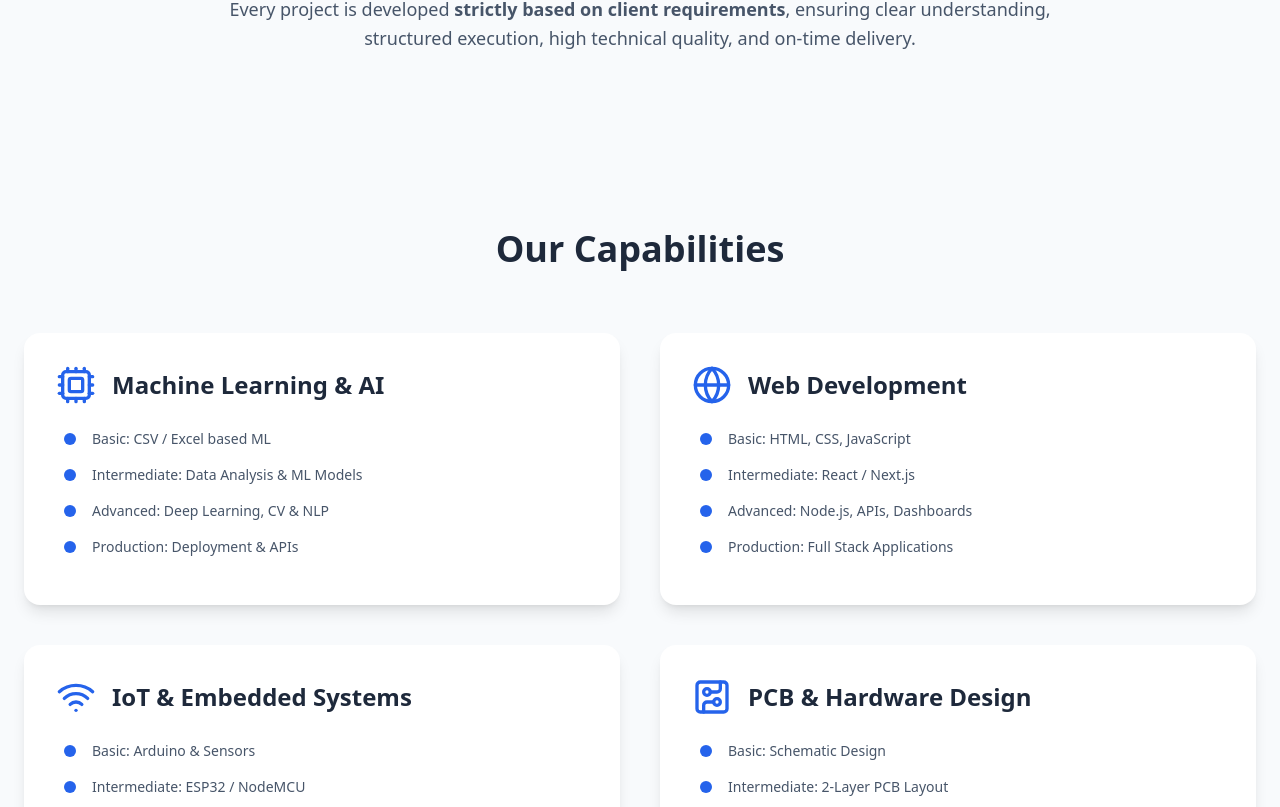
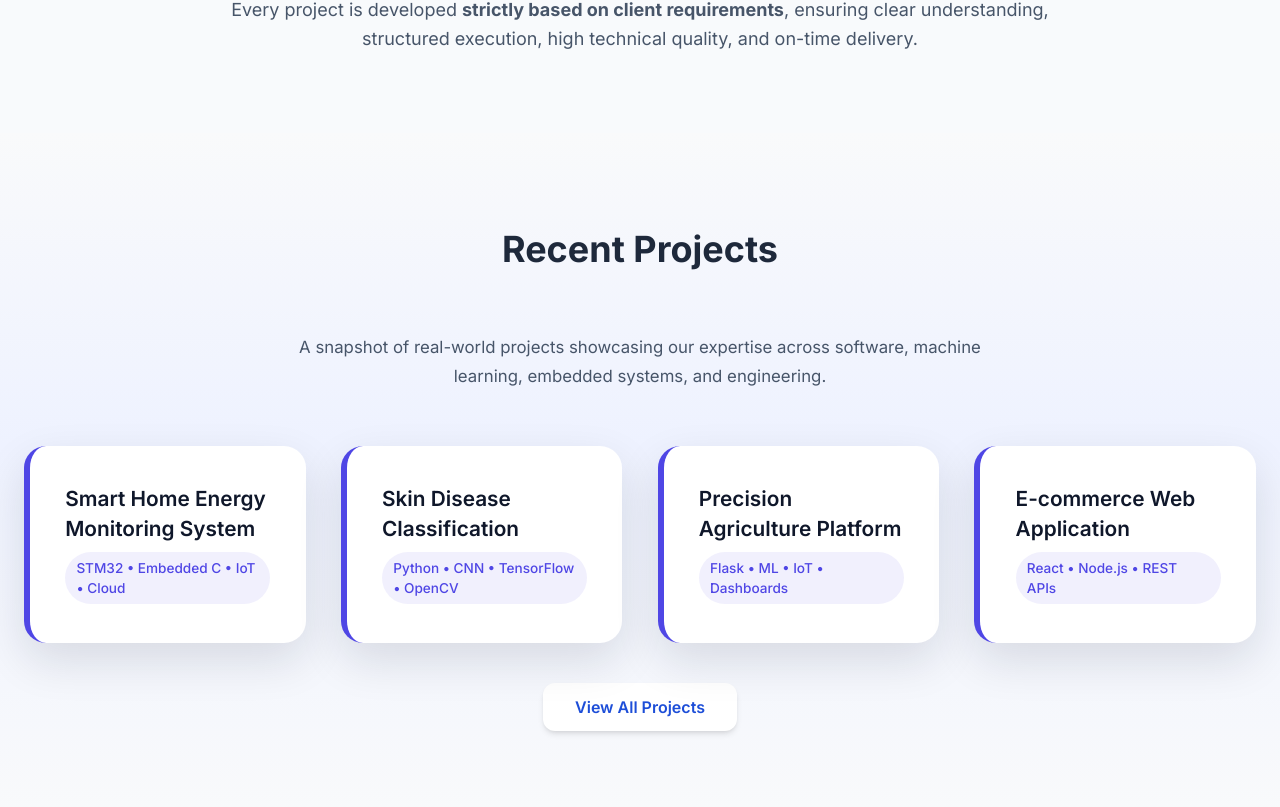
Before and after one commit to SreenuPalem/PVSR-Solutions, a Next.js app: page / in a window 1280 px wide. Shown: the part 953-1760 px from the top of the page. Built offline with nearby package versions, Linux system fonts and the light colour scheme.

Commit message:
Projects Added

```diff
--- a/app/globals.css
+++ b/app/globals.css
@@ -127,3 +127,104 @@ body {
 .submit-footer {
   @apply text-xs text-center text-slate-400 pt-4;
 }
+
+/* ======================================================
+   RECENT PROJECTS – MODERN & PREMIUM
+   ====================================================== */
+/* ===============================
+   RECENT PROJECTS – MODERN SHOWCASE
+   =============================== */
+
+.recent-projects-section {
+  padding: 6rem 0;
+  background: linear-gradient(
+    180deg,
+    #f9fafb 0%,
+    #eef2ff 45%,
+    #f9fafb 100%
+  );
+}
+
+/* subtitle */
+.recent-projects-subtitle {
+  text-align: center;
+  max-width: 720px;
+  margin: 0 auto 3.5rem;
+  font-size: 1.05rem;
+  color: #475569;
+  line-height: 1.7;
+}
+
+/* grid */
+.recent-projects-grid {
+  display: grid;
+  grid-template-columns: repeat(auto-fit, minmax(260px, 1fr));
+  gap: 2.2rem;
+}
+
+/* card */
+.recent-project-card {
+  background: #ffffff;
+  border-radius: 22px;
+  padding: 2.4rem 2.2rem;
+  border-left: 6px solid #4f46e5;
+  box-shadow: 0 18px 45px rgba(15, 23, 42, 0.12);
+  transition: transform 0.35s ease, box-shadow 0.35s ease;
+  position: relative;
+  overflow: hidden;
+}
+
+/* soft gradient overlay on hover */
+.recent-project-card::before {
+  content: "";
+  position: absolute;
+  inset: 0;
+  background: linear-gradient(
+    135deg,
+    rgba(99, 102, 241, 0.12),
+    transparent 65%
+  );
+  opacity: 0;
+  transition: opacity 0.3s ease;
+}
+
+.recent-project-card:hover::before {
+  opacity: 1;
+}
+
+.recent-project-card:hover {
+  transform: translateY(-10px);
+  box-shadow: 0 35px 80px rgba(15, 23, 42, 0.2);
+}
+
+/* title */
+.recent-project-card h3 {
+  font-family: var(--font-poppins);
+  font-size: 1.3rem;
+  font-weight: 600;
+  color: #0f172a;
+  margin-bottom: 0.6rem;
+  line-height: 1.4;
+}
+
+/* tech stack badge */
+.recent-project-card span {
+  display: inline-block;
+  font-size: 0.85rem;
+  font-weight: 500;
+  color: #4f46e5;
+  background: rgba(79, 70, 229, 0.08);
+  padding: 0.35rem 0.7rem;
+  border-radius: 999px;
+}
+
+/* mobile */
+@media (max-width: 640px) {
+  .recent-project-card {
+    padding: 2rem;
+  }
+
+  .recent-project-card h3 {
+    font-size: 1.15rem;
+  }
+}
--- a/app/layout.tsx
+++ b/app/layout.tsx
@@ -1,8 +1,14 @@
 import "./globals.css";
+import { Inter } from "next/font/google";
+
+const inter = Inter({
+  subsets: ["latin"],
+  weight: ["300", "400", "500", "600", "700"],
+});
 
 export const metadata = {
-  title: "Project Portal",
-  description: "Engineering & Software Project Solutions",
+  title: "PVSR Solutions",
+  description: "End-to-End Engineering & Software Project Solutions",
 };
 
 export default function RootLayout({
@@ -12,7 +18,9 @@ export default function RootLayout({
 }) {
   return (
     <html lang="en">
-      <body>{children}</body>
+      <body className={inter.className}>
+        {children}
+      </body>
     </html>
   );
 }
--- a/app/page.tsx
+++ b/app/page.tsx
@@ -131,6 +131,48 @@ export default function Home() {
         </p>
       </section>
 
+      {/* ================= RECENT PROJECTS ================= */}
+      <section className="recent-projects-section">
+        <div className="container">
+          <h2 className="section-title">Recent Projects</h2>
+
+          <p className="recent-projects-subtitle">
+            A snapshot of real-world projects showcasing our expertise across
+            software, machine learning, embedded systems, and engineering.
+          </p>
+
+          <div className="recent-projects-grid">
+            <div className="recent-project-card">
+              <h3>Smart Home Energy Monitoring System</h3>
+              <span>STM32 • Embedded C • IoT • Cloud</span>
+            </div>
+
+            <div className="recent-project-card">
+              <h3>Skin Disease Classification</h3>
+              <span>Python • CNN • TensorFlow • OpenCV</span>
+            </div>
+
+            <div className="recent-project-card">
+              <h3>Precision Agriculture Platform</h3>
+              <span>Flask • ML • IoT • Dashboards</span>
+            </div>
+
+            <div className="recent-project-card">
+              <h3>E-commerce Web Application</h3>
+              <span>React • Node.js • REST APIs</span>
+            </div>
+          </div>
+
+          <div className="text-center mt-10">
+            <Link href="/projects">
+              <button className="btn-primary">
+                View All Projects
+              </button>
+            </Link>
+          </div>
+        </div>
+      </section>
+
       {/* ================= CAPABILITIES ================= */}
       <section className="container py-24">
         <h2 className="section-title">Our Capabilities</h2>
--- /dev/null
+++ b/app/projects/page.tsx
@@ -0,0 +1,90 @@
+"use client";
+
+import { motion } from "framer-motion";
+
+const projects = [
+  {
+    title: "Pizza Time – E-commerce Application",
+    stack: "React, Node.js, Express, MySQL",
+    description:
+      "Production-ready e-commerce platform with user authentication, order management, and REST APIs for cart, checkout, and order history.",
+  },
+  {
+    title: "Precision Agriculture Platform",
+    stack: "Python, Flask, ML, SQL, HTML, CSS, JavaScript",
+    description:
+      "Full-stack web platform providing crop and fertilizer recommendations using ML models with real-time IoT data ingestion and dashboards.",
+  },
+  {
+    title: "Sales Analytics Dashboard",
+    stack: "SQL, Power BI",
+    description:
+      "Interactive analytics dashboards to track sales trends and business KPIs using optimized SQL queries and data models.",
+  },
+  {
+    title: "TinyML-Based On-Device Medical Diagnostics",
+    stack: "Infineon XMC7200, Embedded C, TinyML, TensorFlow Lite Micro",
+    description:
+      "End-to-end TinyML firmware enabling real-time, offline medical diagnostics with optimized RAM/Flash usage and low-latency inference.",
+  },
+  {
+    title: "Embedded Learning Kit Firmware Platform",
+    stack: "STM32, Arduino Uno, ESP32, Embedded C, Sensors",
+    description:
+      "Modular firmware platform supporting multiple sensors and peripherals with reusable drivers, fault handling, and stable long-duration operation.",
+  },
+  {
+    title: "Smart Home Energy Monitoring System",
+    stack: "STM32, Embedded C, STM32CubeIDE, HAL Drivers",
+    description:
+      "Real-time energy monitoring system using current and voltage sensors with cloud-based IoT dashboard and low-power operation.",
+  },
+  {
+    title: "Skin Disease Classification System",
+    stack: "Python, TensorFlow, Keras, OpenCV, CNNs",
+    description:
+      "CNN-based machine learning model for skin disease classification achieving 92% accuracy with enhanced reliability using data augmentation.",
+  },
+];
+
+export default function ProjectsPage() {
+  return (
+    <main className="container py-24">
+      <motion.h1
+        initial={{ opacity: 0, y: 20 }}
+        animate={{ opacity: 1, y: 0 }}
+        className="section-title"
+      >
+        Our Recent Projects
+      </motion.h1>
+
+      <p className="text-center text-slate-600 max-w-3xl mx-auto mb-16">
+        A selection of projects showcasing our ability to deliver end-to-end
+        solutions across software, machine learning, embedded systems, and
+        engineering domains.
+      </p>
+
+      <div className="grid md:grid-cols-2 gap-10">
+        {projects.map((project, index) => (
+          <motion.div
+            key={index}
+            initial={{ opacity: 0, y: 30 }}
+            whileInView={{ opacity: 1, y: 0 }}
+            viewport={{ once: true }}
+            className="cap-card-advanced"
+          >
+            <h3 className="cap-title mb-2">{project.title}</h3>
+
+            <p className="text-sm text-blue-600 font-medium mb-3">
+              {project.stack}
+            </p>
+
+            <p className="text-slate-600 text-sm leading-relaxed">
+              {project.description}
+            </p>
+          </motion.div>
+        ))}
+      </div>
+    </main>
+  );
+}
```
Also changed, not shown: app/submit-project/page.tsx (line endings or trailing spaces).
